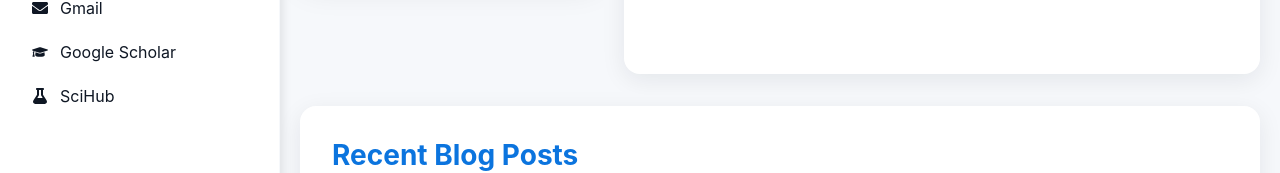
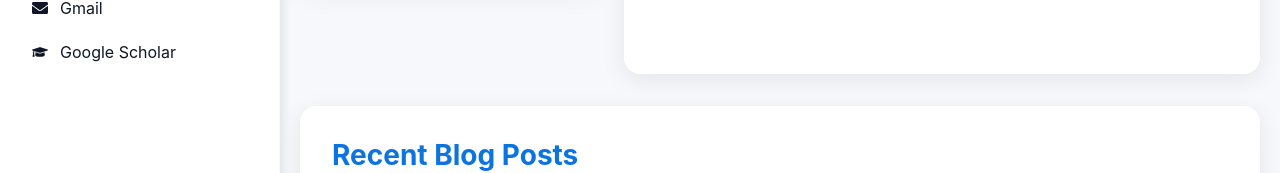
Before and after one commit to sigdelsanjog/resume-blog, a Next.js app: page / in a window 1280 px wide. Shown: the part 346-519 px from the top of the page. Built offline with nearby package versions, Linux system fonts and the light colour scheme.

Commit message:
Social links updated

```diff
--- a/components/SideNavigation.js
+++ b/components/SideNavigation.js
@@ -1,48 +1,61 @@
-import { useState, useContext } from 'react'
-import { FaLinkedin, FaFacebook, FaEnvelope, FaGraduationCap, FaFlask, FaBars, FaTimes, FaBlog, FaChevronLeft, FaChevronRight, FaSun, FaMoon } from 'react-icons/fa'
-import Link from 'next/link'
-import { ThemeContext } from '../contexts/ThemeContext'
+import { useState, useContext } from "react";
+import {
+  FaLinkedin,
+  FaFacebook,
+  FaEnvelope,
+  FaGraduationCap,
+  FaFlask,
+  FaBars,
+  FaTimes,
+  FaBlog,
+  FaChevronLeft,
+  FaChevronRight,
+  FaSun,
+  FaMoon,
+} from "react-icons/fa";
+import Link from "next/link";
+import { ThemeContext } from "../contexts/ThemeContext";
 
 const SideNavigation = () => {
-  const [isOpen, setIsOpen] = useState(false)
-  const [isCollapsed, setIsCollapsed] = useState(false)
-  const { theme, toggleTheme } = useContext(ThemeContext)
+  const [isOpen, setIsOpen] = useState(false);
+  const [isCollapsed, setIsCollapsed] = useState(false);
+  const { theme, toggleTheme } = useContext(ThemeContext);
 
-  const toggleNav = () => setIsOpen(!isOpen)
-  const toggleCollapse = () => setIsCollapsed(!isCollapsed)
+  const toggleNav = () => setIsOpen(!isOpen);
+  const toggleCollapse = () => setIsCollapsed(!isCollapsed);
 
   const socialLinks = [
     {
-      name: 'LinkedIn',
-      url: 'https://linkedin.com/in/sigdelsanjog',
+      name: "LinkedIn",
+      url: "https://linkedin.com/in/sigdelsanjog",
       icon: <FaLinkedin />,
-      color: '#0077B5'
+      color: "#0077B5",
     },
     {
-      name: 'Facebook',
-      url: 'https://facebook.com/sanjog.sigdel',
+      name: "Facebook",
+      url: "https://www.facebook.com/sigdelsanjogfb/",
       icon: <FaFacebook />,
-      color: '#1877F2'
+      color: "#1877F2",
     },
     {
-      name: 'Gmail',
-      url: 'mailto:sanjog.sigdel@ku.edu.np',
+      name: "Gmail",
+      url: "mailto:sanjog.sigdel@ku.edu.np",
       icon: <FaEnvelope />,
-      color: '#EA4335'
+      color: "#EA4335",
     },
     {
-      name: 'Google Scholar',
-      url: 'https://scholar.google.com/citations?user=YOUR_ID',
+      name: "Google Scholar",
+      url: "https://scholar.google.com/citations?user=c24maKAAAAAJ&hl=en&oi=ao",
       icon: <FaGraduationCap />,
-      color: '#4285F4'
+      color: "#4285F4",
     },
-    {
-      name: 'SciHub',
-      url: 'https://sci-hub.se',
-      icon: <FaFlask />,
-      color: '#FF6B35'
-    }
-  ]
+    // {
+    //   name: "SciHub",
+    //   url: "https://sci-hub.se",
+    //   icon: <FaFlask />,
+    //   color: "#FF6B35",
+    // },
+  ];
 
   return (
     <>
@@ -56,7 +69,11 @@ const SideNavigation = () => {
       </button>
 
       {/* Side Navigation */}
-      <nav className={`side-nav ${isOpen ? 'open' : ''} ${isCollapsed ? 'collapsed' : ''}`}>
+      <nav
+        className={`side-nav ${isOpen ? "open" : ""} ${
+          isCollapsed ? "collapsed" : ""
+        }`}
+      >
         <div className="nav-content">
           <div className="nav-header">
             {!isCollapsed && <h3>Sanjog Sigdel</h3>}
@@ -65,15 +82,17 @@ const SideNavigation = () => {
                 className="theme-toggle"
                 onClick={toggleTheme}
                 aria-label="Toggle theme"
-                title={`Switch to ${theme === 'light' ? 'dark' : 'light'} theme`}
+                title={`Switch to ${
+                  theme === "light" ? "dark" : "light"
+                } theme`}
               >
-                {theme === 'light' ? <FaMoon /> : <FaSun />}
+                {theme === "light" ? <FaMoon /> : <FaSun />}
               </button>
               <button
                 className="collapse-toggle"
                 onClick={toggleCollapse}
                 aria-label="Toggle sidebar"
-                title={isCollapsed ? 'Expand sidebar' : 'Collapse sidebar'}
+                title={isCollapsed ? "Expand sidebar" : "Collapse sidebar"}
               >
                 {isCollapsed ? <FaChevronRight /> : <FaChevronLeft />}
               </button>
@@ -82,11 +101,19 @@ const SideNavigation = () => {
 
           <div className="nav-section">
             {!isCollapsed && <h4>Navigation</h4>}
-            <Link href="/" className="nav-link" onClick={() => setIsOpen(false)}>
+            <Link
+              href="/"
+              className="nav-link"
+              onClick={() => setIsOpen(false)}
+            >
               <span className="nav-icon">🏠</span>
               {!isCollapsed && <span>Home</span>}
             </Link>
-            <Link href="/blog" className="nav-link" onClick={() => setIsOpen(false)}>
+            <Link
+              href="/blog"
+              className="nav-link"
+              onClick={() => setIsOpen(false)}
+            >
               <FaBlog className="nav-icon" />
               {!isCollapsed && <span>Blog</span>}
             </Link>
@@ -102,7 +129,7 @@ const SideNavigation = () => {
                   target="_blank"
                   rel="noopener noreferrer"
                   className="social-link"
-                  style={{ '--color': link.color }}
+                  style={{ "--color": link.color }}
                   title={link.name}
                   onClick={() => setIsOpen(false)}
                 >
@@ -118,7 +145,7 @@ const SideNavigation = () => {
       {/* Overlay for mobile */}
       {isOpen && <div className="nav-overlay" onClick={toggleNav}></div>}
     </>
-  )
-}
+  );
+};
 
-export default SideNavigation
+export default SideNavigation;
```
